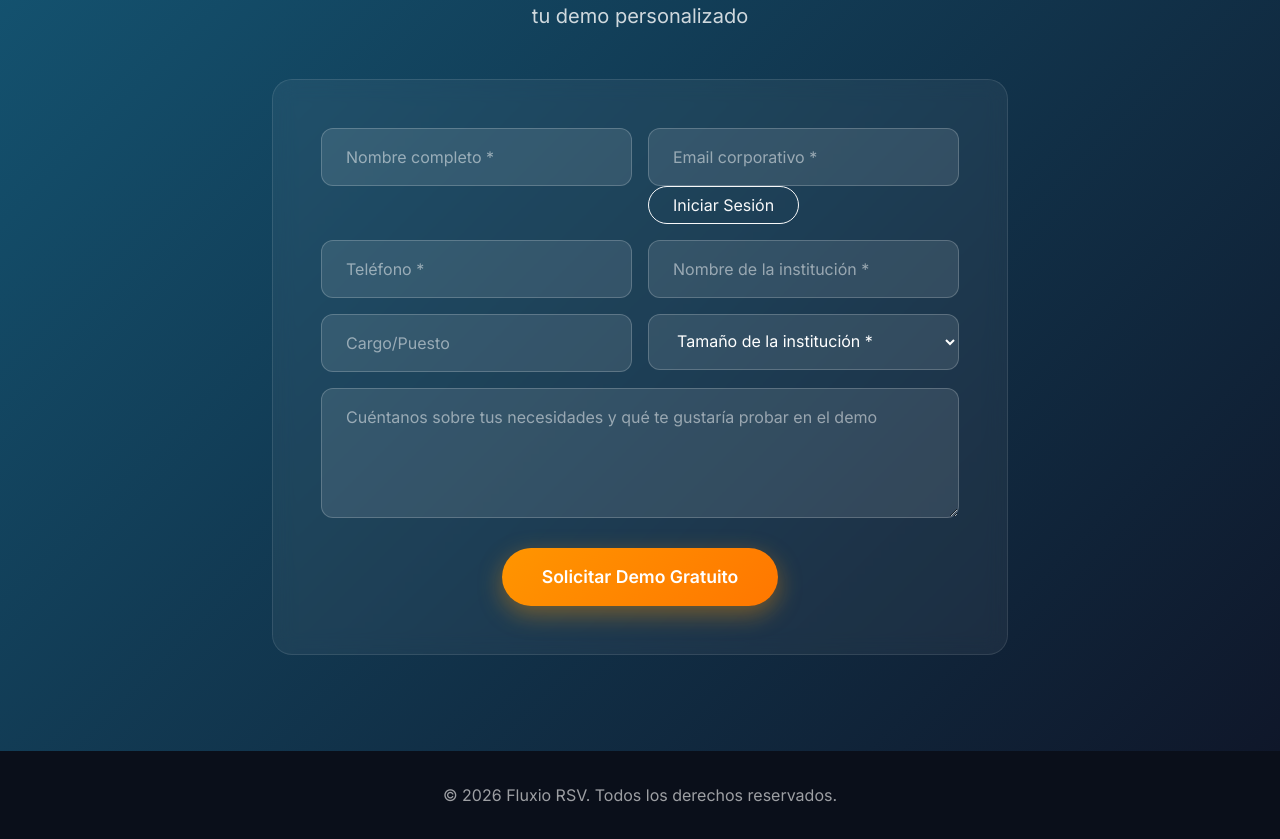
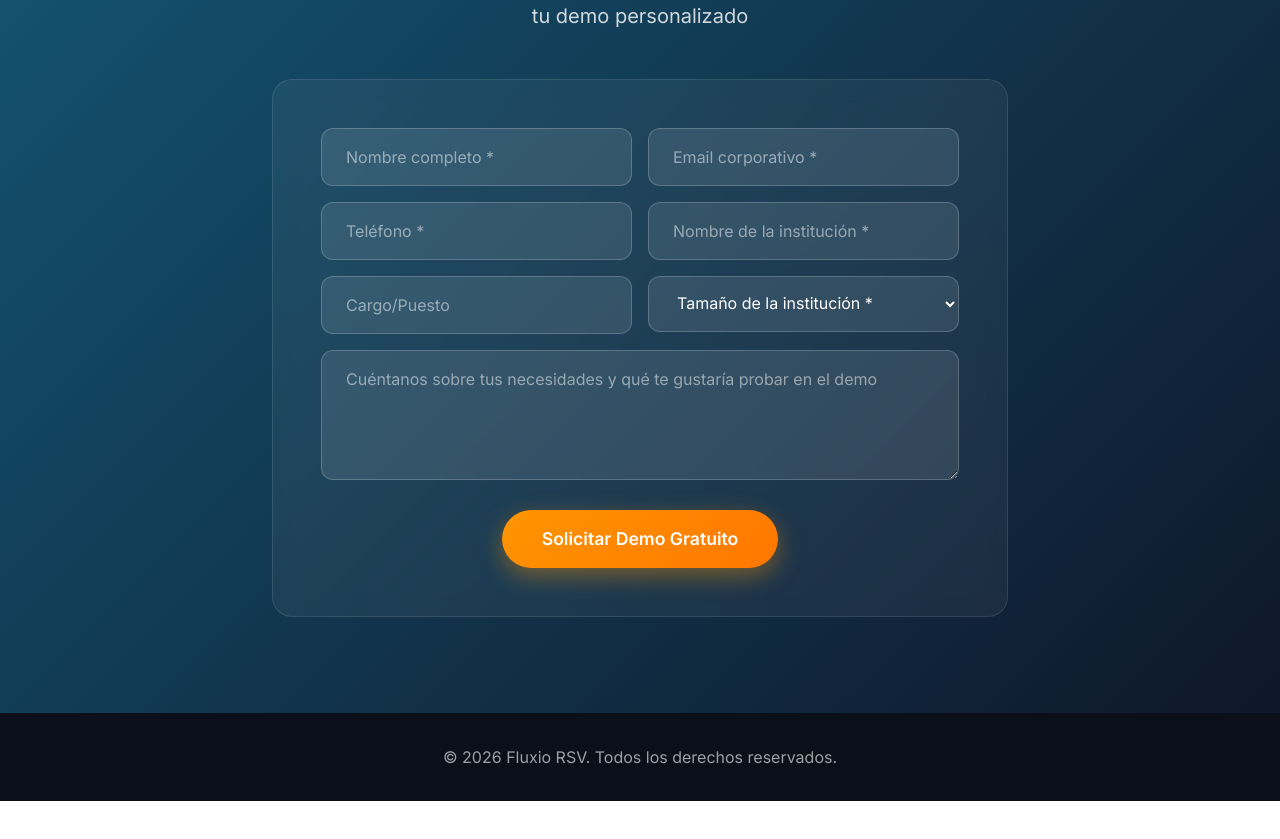
Before and after one commit to rubenorozu/fluxio, a Next.js app: page /platform-landing in a window 1280 px wide. Shown: the part 4640-5479 px from the top of the page. After the commit the page ends 5441 px from the top, so only its background shows below. Built offline with nearby package versions, Linux system fonts and the light colour scheme; no server answers.

Commit message:
fix: Eliminar botón Iniciar Sesión flotante del formulario de demo

```diff
--- a/app/platform-landing/page.tsx
+++ b/app/platform-landing/page.tsx
@@ -273,16 +273,6 @@ export default function PlatformLandingPage() {
                                             placeholder="Email corporativo *"
                                             required
                                         />
-                                        {!loading && (
-                                            <Button
-                                                href={user ? "/home" : "/login"}
-                                                variant="outline-light"
-                                                className="rounded-pill px-4"
-                                                as="a"
-                                            >
-                                                {user ? "Ir al Dashboard" : "Iniciar Sesión"}
-                                            </Button>
-                                        )}
                                     </Col>
                                     <Col md={6}>
                                         <input
```
